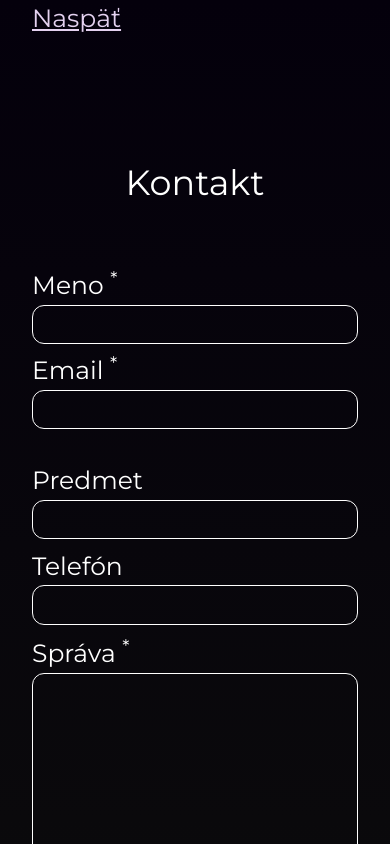
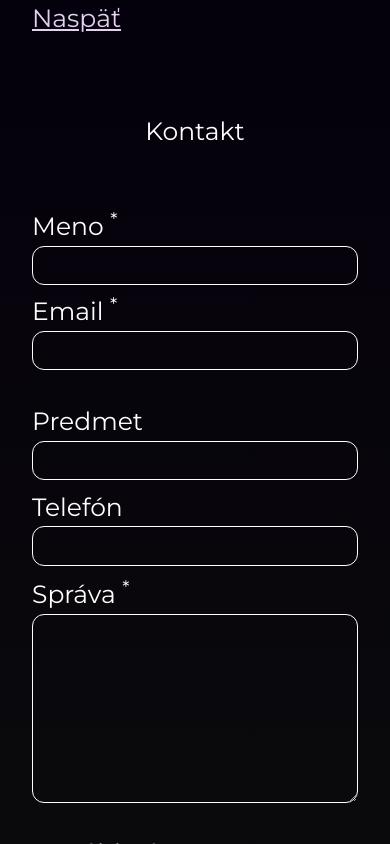
Before and after one commit to pkvarg/cesta-zivota, a React (Vite) app: page /contact in a window 390 px wide. Shown: the top 844 px of the page. Built offline with nearby package versions, Linux system fonts and the light colour scheme; no server answers.

Commit message:
form fonts

```diff
--- a/src/components/ContactForm.jsx
+++ b/src/components/ContactForm.jsx
@@ -101,10 +101,10 @@ const ContactForm = ({ language }) => {
   }
 
   return (
-    <div className='pt-16 lg:pt-40 pb-10 '>
+    <div className='pt-5 lg:pt-10 pb-10 '>
       <h1
         id='contact'
-        className='text-[35px] lg:text-[35px] text-white text-center lg:pt-0 pt-[55px]'
+        className='text-[25px] lg:text-[35px] text-white text-center lg:pt-0 pt-[55px]'
       >
         {content.contactTitle}
       </h1>
```
